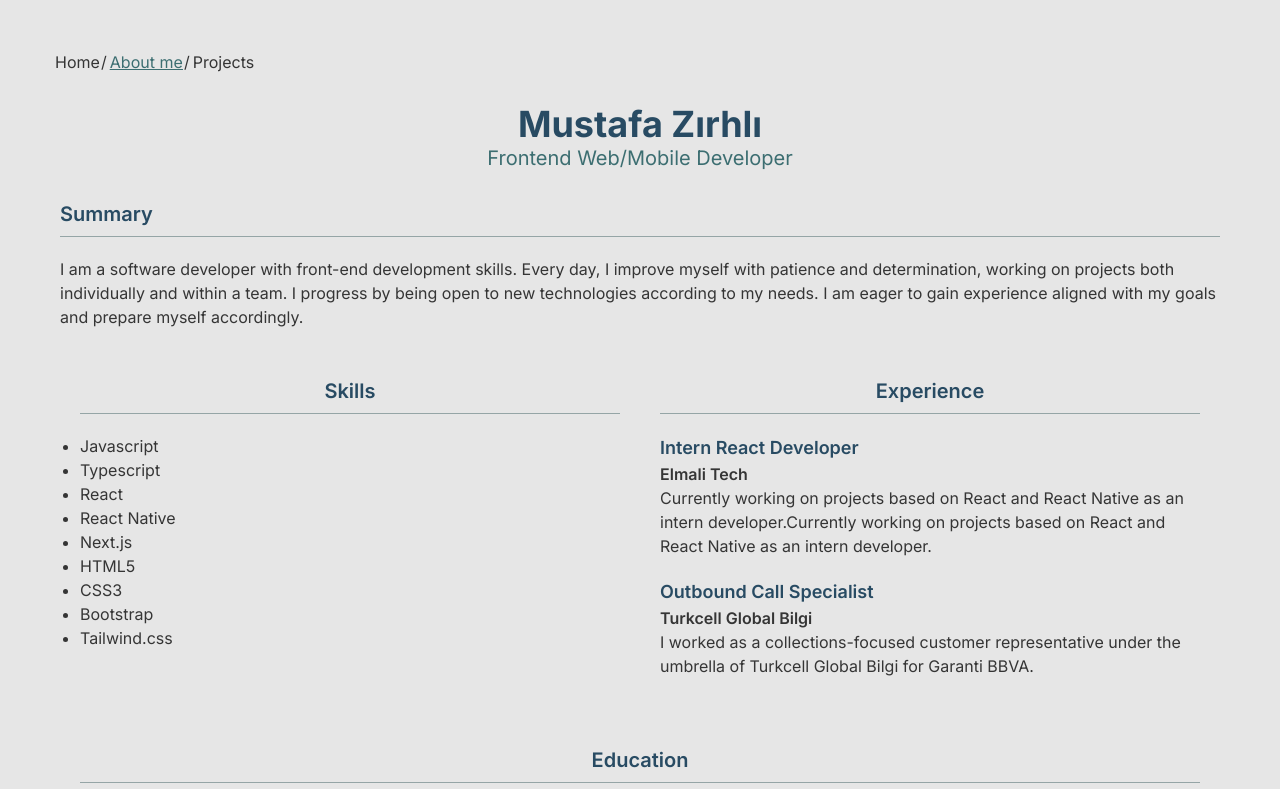
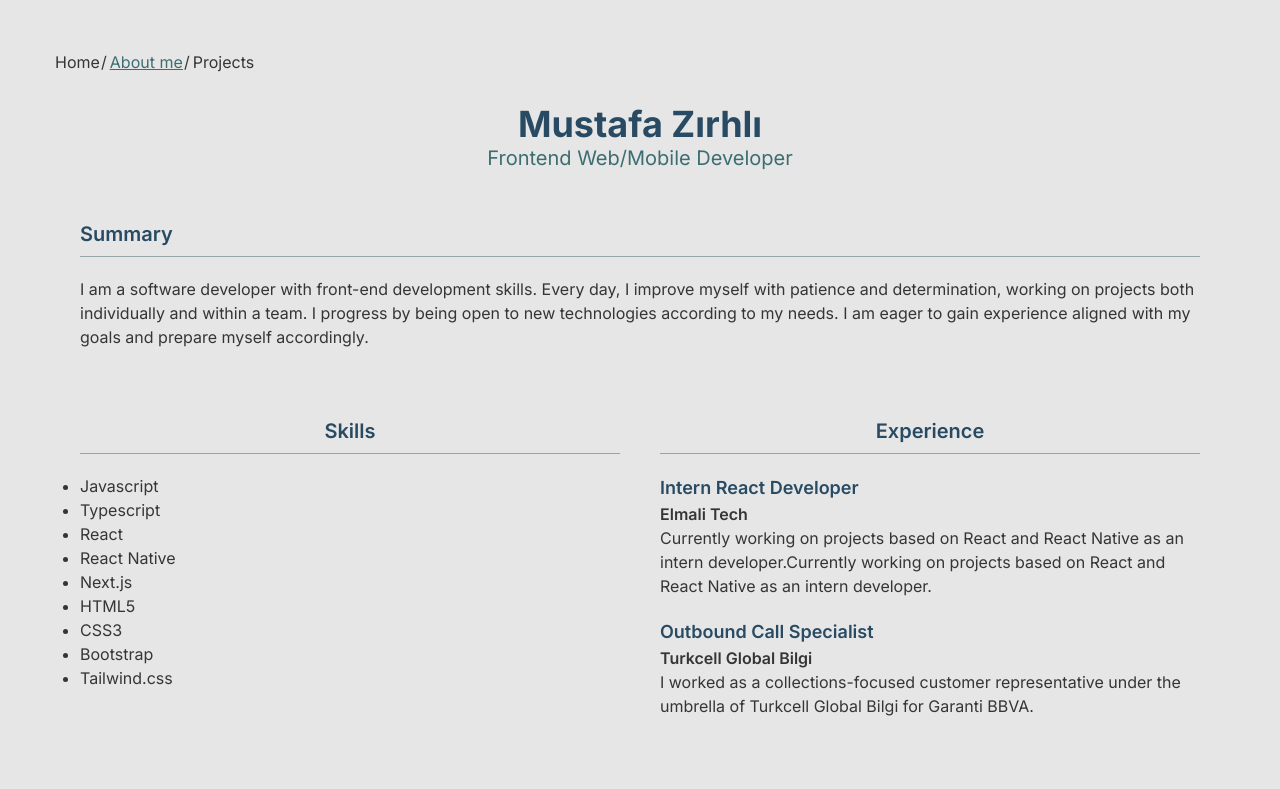
Before and after one commit to Mustafazirhli98/Portfolio, a Next.js app: page /aboutPage in a window 1280 px wide. Shown: the top 789 px of the page. Built offline with nearby package versions, Linux system fonts and the light colour scheme.

Commit message:
about page fix

```diff
--- a/app/aboutPage/page.tsx
+++ b/app/aboutPage/page.tsx
@@ -11,7 +11,7 @@ export default function AboutMe() {
                 <h1 className="text-2xl lg:text-4xl text-center font-bold" style={{ color: COLOR_PALETTE.blue }}>Mustafa Zırhlı</h1>
                 <h5 className="text-l lg:text-xl text-center " style={{ color: COLOR_PALETTE.turqoise }}>Frontend Web/Mobile Developer</h5>
                 <div className="content-container p-5">
-                    <div className="">
+                    <div className="lg:p-5">
                         <h4 className="text-lg lg:text-xl font-semibold border-b border-b-[#95a5a6] pl-0 p-2 " style={{ color: COLOR_PALETTE.blue }}>Summary</h4>
                         <div>
                             {/* image */}
--- a/app/page.jsx
+++ b/app/page.jsx
@@ -27,7 +27,7 @@ export default function Home() {
     <div className="h-screen flex flex-col justify-center lg:flex-row" style={{ backgroundColor: COLOR_PALETTE.light }}>
       <ContentOverview type={"About me"} link={"/aboutPage"} img={styles.aboutMeIMG} />
       <ContentOverview type={"Projects"} link={"/projectsPage"} img={styles.projectIMG} />
-      <MdKeyboardArrowRight className="invisible lg:visible absolute top-[50%] left-[50%] translate-x-[-50%] translate-y-[-50%] w-10 h-10"
+      <MdKeyboardArrowRight className="invisible lg:visible absolute top-[50%] translate-x-[-50%] translate-y-[-50%] w-14 h-14"
         style={{ transform: `rotate(${angle}deg)` }}
       />
 
@@ -37,3 +37,4 @@ export default function Home() {
 
 
 //about page'i clean'e çek. Module dosyası oluştur. Listeleri teke düşür.
+// projects sayfasını animasyonla başlat.
```
